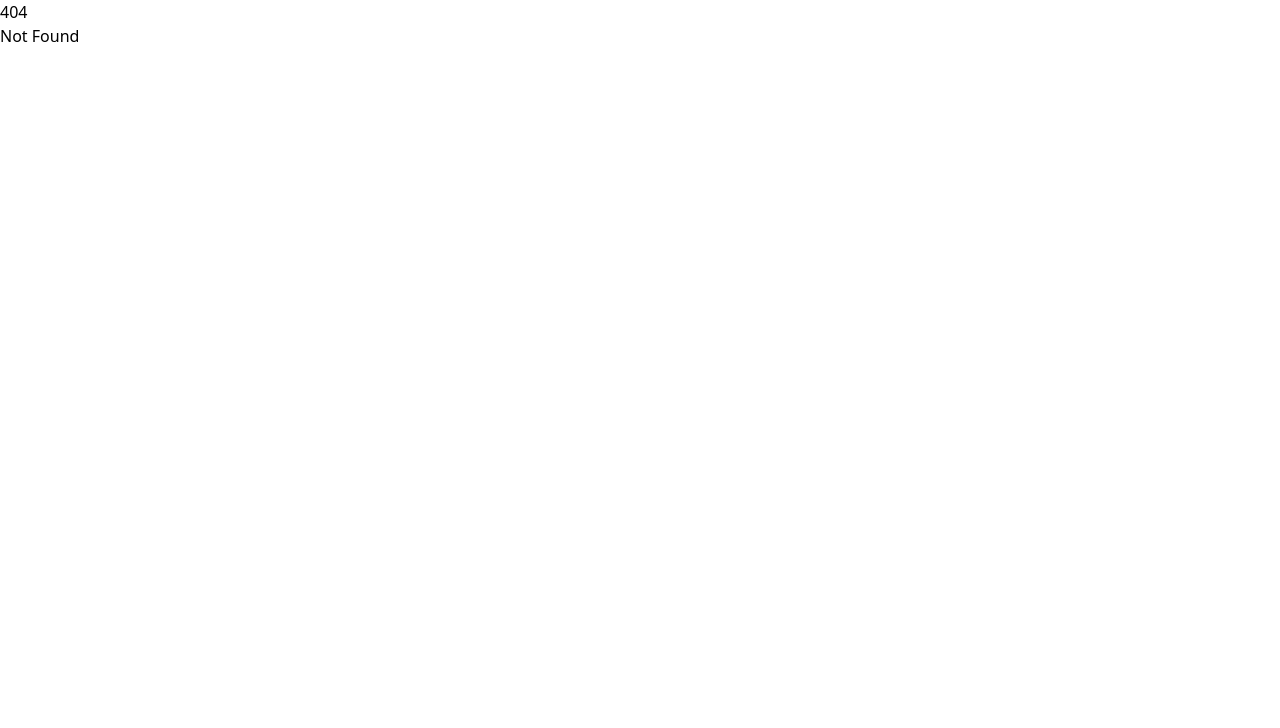
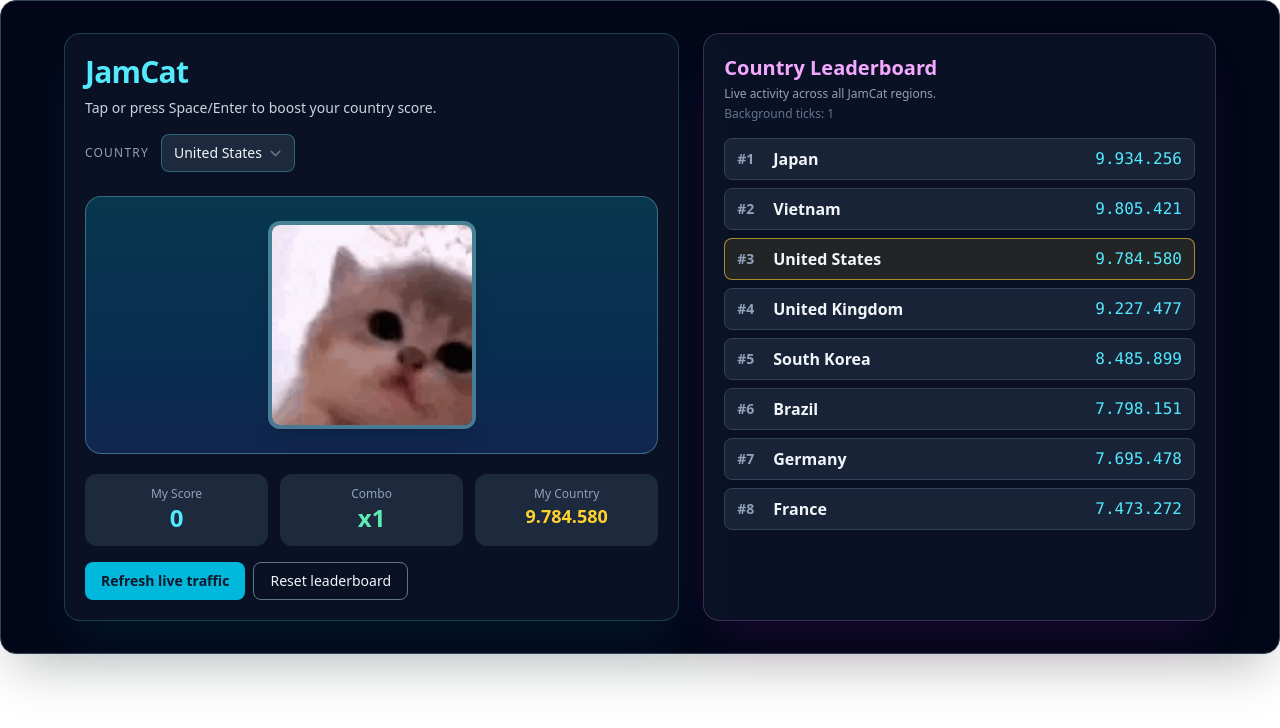
Before and after one commit to JamCatAI/AI-Music, a SvelteKit app: page /play in a window 1280 px wide. Before the commit this address had no page. Shown: the top 728 px of the page. Built offline with nearby package versions, Linux system fonts and the light colour scheme.

Commit message:
feat: add JamCat click game and leaderboard section

```diff
--- /dev/null
+++ b/src/lib/JamCatPopGame.svelte
@@ -0,0 +1,254 @@
+<script>
+	import { onMount } from 'svelte';
+
+	const STORAGE_KEY = 'jamcat-pop-local-v2';
+	const countries = [
+		'US',
+		'VN',
+		'JP',
+		'KR',
+		'GB',
+		'DE',
+		'FR',
+		'BR',
+		'IN',
+		'CA',
+		'AU',
+		'MX'
+	];
+
+	const countryNames = {
+		US: 'United States',
+		VN: 'Vietnam',
+		JP: 'Japan',
+		KR: 'South Korea',
+		GB: 'United Kingdom',
+		DE: 'Germany',
+		FR: 'France',
+		BR: 'Brazil',
+		IN: 'India',
+		CA: 'Canada',
+		AU: 'Australia',
+		MX: 'Mexico'
+	};
+
+	let selectedCountry = 'US';
+	let localScore = 0;
+	let combo = 1;
+	let tapsInWindow = 0;
+	let lastTapAt = 0;
+	let pressed = false;
+	let animating = false;
+	let leaderboard = [];
+	let worldTick = 0;
+	let pressTimeout;
+	let animateTimeout;
+	const BASE_LEADERBOARD_SCORE = 9_600_000;
+	const SCORE_STEP = 420_000;
+	const RANDOM_SCORE_RANGE = 1_400_000;
+	const TRAFFIC_MIN = 12;
+	const TRAFFIC_RANGE = 48;
+
+	function formatScore(value) {
+		return new Intl.NumberFormat('de-DE').format(Math.floor(value));
+	}
+
+	function makeStarterBoard() {
+		return countries.map((code, i) => ({
+			code,
+			score:
+				BASE_LEADERBOARD_SCORE -
+				i * SCORE_STEP +
+				Math.floor(Math.random() * RANDOM_SCORE_RANGE)
+		}));
+	}
+
+	function readBoard() {
+		try {
+			const raw = localStorage.getItem(STORAGE_KEY);
+			if (!raw) return makeStarterBoard();
+			const parsed = JSON.parse(raw);
+			if (!Array.isArray(parsed) || parsed.length === 0) return makeStarterBoard();
+			return parsed;
+		} catch {
+			return makeStarterBoard();
+		}
+	}
+
+	function persistBoard() {
+		localStorage.setItem(STORAGE_KEY, JSON.stringify(leaderboard));
+	}
+
+	function sortedBoard() {
+		leaderboard = [...leaderboard].sort((a, b) => b.score - a.score);
+	}
+
+	function addToCountry(code, points) {
+		const idx = leaderboard.findIndex((row) => row.code === code);
+		if (idx === -1) return;
+		leaderboard[idx].score += points;
+		sortedBoard();
+		persistBoard();
+	}
+
+	function recalcCombo(now) {
+		if (now - lastTapAt > 1400) {
+			tapsInWindow = 0;
+			combo = 1;
+		}
+
+		tapsInWindow += 1;
+		lastTapAt = now;
+
+		if (tapsInWindow >= 35) combo = 4;
+		else if (tapsInWindow >= 24) combo = 3;
+		else if (tapsInWindow >= 12) combo = 2;
+		else combo = 1;
+	}
+
+	function bopCat() {
+		const now = Date.now();
+		recalcCombo(now);
+		const points = 1;
+		localScore += points;
+		pressed = true;
+		animating = true;
+		clearTimeout(pressTimeout);
+		clearTimeout(animateTimeout);
+		pressTimeout = setTimeout(() => (pressed = false), 110);
+		animateTimeout = setTimeout(() => (animating = false), 520);
+		addToCountry(selectedCountry, points);
+	}
+
+	function simulateWorldTraffic() {
+		const bursts = 22;
+		for (let i = 0; i < bursts; i++) {
+			const randomCountry = countries[Math.floor(Math.random() * countries.length)];
+			const randomPoints = TRAFFIC_MIN + Math.floor(Math.random() * TRAFFIC_RANGE);
+			addToCountry(randomCountry, randomPoints);
+		}
+		worldTick += 1;
+	}
+
+	function resetFakeBoard() {
+		leaderboard = makeStarterBoard();
+		sortedBoard();
+		persistBoard();
+		localScore = 0;
+		combo = 1;
+		tapsInWindow = 0;
+	}
+
+	function onKeyTap(event) {
+		if (event.code === 'Space' || event.code === 'Enter') {
+			event.preventDefault();
+			bopCat();
+		}
+	}
+
+	onMount(() => {
+		leaderboard = readBoard();
+		sortedBoard();
+		const timer = setInterval(simulateWorldTraffic, 2800);
+		window.addEventListener('keydown', onKeyTap);
+		return () => {
+			clearInterval(timer);
+			window.removeEventListener('keydown', onKeyTap);
+			clearTimeout(pressTimeout);
+			clearTimeout(animateTimeout);
+		};
+	});
+
+	$: topRows = leaderboard.slice(0, 8);
+	$: myRow = leaderboard.find((r) => r.code === selectedCountry);
+</script>
+
+<div class="bg-slate-950 text-slate-100 px-5 py-8 rounded-2xl border border-slate-700 shadow-2xl">
+	<div class="mx-auto grid max-w-6xl gap-6 lg:grid-cols-[1.2fr_1fr]">
+		<section class="rounded-2xl border border-cyan-300/20 bg-slate-900/70 p-5 shadow-2xl shadow-cyan-500/10">
+			<h2 class="text-3xl font-black tracking-tight text-cyan-300">JamCat</h2>
+			<p class="mt-2 text-sm text-slate-300">Tap or press Space/Enter to boost your country score.</p>
+
+			<div class="mt-4 flex flex-wrap items-center gap-3">
+				<label class="text-xs uppercase tracking-widest text-slate-400" for="country">Country</label>
+				<select
+					id="country"
+					bind:value={selectedCountry}
+					class="rounded-lg border border-cyan-300/30 bg-slate-800 px-3 py-2 text-sm"
+				>
+					{#each countries as code}
+						<option value={code}>{countryNames[code]}</option>
+					{/each}
+				</select>
+			</div>
+
+			<button
+				type="button"
+				on:click={bopCat}
+				class="group mt-6 w-full rounded-2xl border border-cyan-200/30 bg-gradient-to-b from-cyan-400/20 to-blue-500/20 p-6"
+			>
+				<img
+					src={animating ? '/kittyjam-jamming.gif' : '/kittyjam-still.png'}
+					alt="JamCat"
+					class="mx-auto h-52 w-auto rounded-xl border-4 border-cyan-200/40 shadow-xl transition duration-75 group-active:scale-95 {pressed
+						? 'scale-95 rotate-2'
+						: 'scale-100'}"
+				/>
+			</button>
+
+			<div class="mt-5 grid grid-cols-3 gap-3 text-center">
+				<div class="rounded-xl bg-slate-800 p-3">
+					<div class="text-xs text-slate-400">My Score</div>
+					<div class="text-2xl font-extrabold text-cyan-300">{formatScore(localScore)}</div>
+				</div>
+				<div class="rounded-xl bg-slate-800 p-3">
+					<div class="text-xs text-slate-400">Combo</div>
+					<div class="text-2xl font-extrabold text-emerald-300">x{combo}</div>
+				</div>
+				<div class="rounded-xl bg-slate-800 p-3">
+					<div class="text-xs text-slate-400">My Country</div>
+					<div class="text-lg font-bold text-amber-300">{myRow ? formatScore(myRow.score) : 0}</div>
+				</div>
+			</div>
+
+			<div class="mt-4 flex gap-2">
+				<button
+					type="button"
+					on:click={simulateWorldTraffic}
+					class="rounded-lg bg-cyan-500 px-4 py-2 text-sm font-semibold text-slate-900 hover:bg-cyan-400"
+				>
+					Refresh live traffic
+				</button>
+				<button
+					type="button"
+					on:click={resetFakeBoard}
+					class="rounded-lg border border-slate-500 px-4 py-2 text-sm hover:bg-slate-800"
+				>
+					Reset leaderboard
+				</button>
+			</div>
+		</section>
+
+		<section class="rounded-2xl border border-fuchsia-300/20 bg-slate-900/70 p-5 shadow-2xl shadow-fuchsia-500/10">
+			<h3 class="text-xl font-black text-fuchsia-300">Country Leaderboard</h3>
+			<p class="mt-1 text-xs text-slate-400">Live activity across all JamCat regions.</p>
+			<p class="mt-1 text-xs text-slate-500">Background ticks: {worldTick}</p>
+
+			<ol class="mt-4 space-y-2">
+				{#each topRows as row, idx}
+					<li
+						class="flex items-center justify-between rounded-lg border px-3 py-2 {row.code === selectedCountry
+							? 'border-amber-300/60 bg-amber-300/10'
+							: 'border-slate-700 bg-slate-800/80'}"
+					>
+						<div class="flex items-center gap-3">
+							<span class="w-6 text-sm font-bold text-slate-400">#{idx + 1}</span>
+							<span class="font-semibold">{countryNames[row.code]}</span>
+						</div>
+						<span class="font-mono text-cyan-300">{formatScore(row.score)}</span>
+					</li>
+				{/each}
+			</ol>
+		</section>
+	</div>
+</div>
--- a/src/routes/+page.svelte
+++ b/src/routes/+page.svelte
@@ -5,6 +5,7 @@
 
 <script>
 import { onMount } from 'svelte';
+import JamCatPopGame from '$lib/JamCatPopGame.svelte';
 
 let defaultTitle = 'JamCat AI | GIF Memes';
 let intervalId;
@@ -140,6 +141,13 @@ const avatarPics = Array.from({ length: 40 }, (_, i) => ({
 </div>
 </div>
 
+<section class="w-full max-w-6xl mt-8">
+    <h2 class="text-3xl font-extrabold text-center mb-4 text-cyan-700">🎮 JamCat Leaderboard</h2>
+    <p class="text-center text-gray-700 mb-6">Play directly on the main page and push your country rank.</p>
+    <JamCatPopGame />
+</section>
+
+<div class="w-full border-t-4 border-dashed border-cyan-400 my-12"></div>
 
 <h1 class="text-5xl md:text-6xl font-extrabold text-center mt-16 mb-4">
     🎶 Welcome to <span class="text-pink-600">JamCat AI</span> 😺
--- /dev/null
+++ b/src/routes/play/+page.svelte
@@ -0,0 +1,10 @@
+<script>
+	import JamCatPopGame from '$lib/JamCatPopGame.svelte';
+</script>
+
+<svelte:head>
+	<title>JamCat</title>
+	<meta name="description" content="Tap JamCat and climb the country leaderboard" />
+</svelte:head>
+
+<JamCatPopGame />
```
Also changed, not shown: static/kittyjam-still.png (added).
